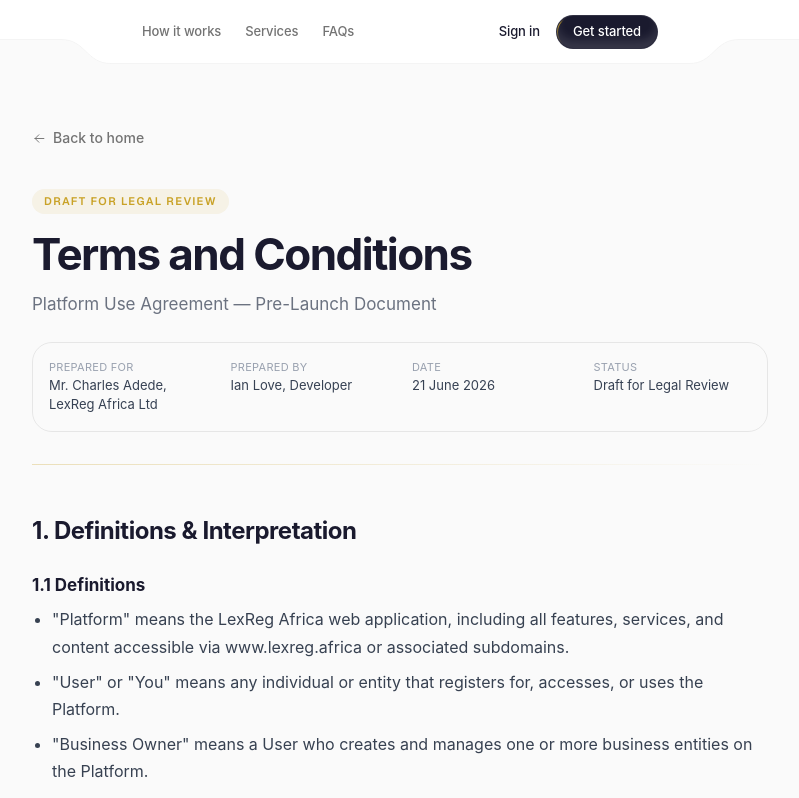
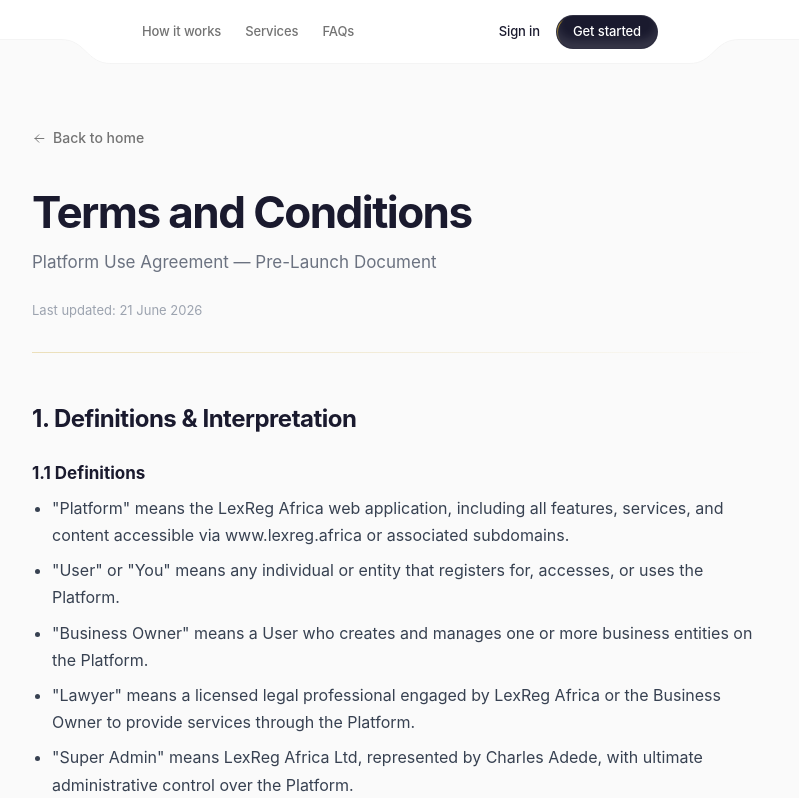
Before and after one commit to lexregafrica/lexregafrica-plartform, a Next.js app: page /legal/terms in a window 1280 px wide. Shown: the top 798 px of the page, without its empty margins (240-1039 px from the left). Built offline with nearby package versions, Linux system fonts and the light colour scheme.

Commit message:
fix: simplify legal page header — date only, drop prepared-for/by/status
Co-Authored-By: Claude Sonnet 4.6 <noreply@anthropic.com>

```diff
--- a/components/legal/legal-document.tsx
+++ b/components/legal/legal-document.tsx
@@ -4,7 +4,6 @@ import { NotchNavbar } from '@/components/ui/notch-navbar'
 import type { LegalBlock, LegalDocumentData } from '@/lib/legal/types'
 
 const NAVY = '#1A1A2E'
-const GOLD = '#C9A227'
 
 function Block({ block }: { block: LegalBlock }) {
   if (block.type === 'paragraph') {
@@ -87,13 +86,6 @@ export function LegalDocument({ data, backHref }: { data: LegalDocumentData; bac
         </Link>
 
         <header className="mb-12">
-          <span
-            className="mb-4 inline-flex items-center rounded-full px-3 py-1 text-[11px] font-semibold uppercase tracking-[0.12em]"
-            style={{ background: `${GOLD}18`, color: GOLD }}
-          >
-            {data.status}
-          </span>
-
           <h1
             className="mb-3 leading-tight"
             style={{
@@ -115,27 +107,9 @@ export function LegalDocument({ data, backHref }: { data: LegalDocumentData; bac
             {data.subtitle}
           </p>
 
-          <dl
-            className="grid grid-cols-2 gap-x-6 gap-y-2 rounded-xl border p-4 text-[13px] sm:grid-cols-4"
-            style={{ borderColor: 'rgba(0,0,0,0.08)', fontFamily: 'SF Pro Text, system-ui, sans-serif' }}
-          >
-            <div>
-              <dt className="text-[11px] uppercase tracking-wide text-gray-400">Prepared for</dt>
-              <dd className="text-gray-700">{data.preparedFor}</dd>
-            </div>
-            <div>
-              <dt className="text-[11px] uppercase tracking-wide text-gray-400">Prepared by</dt>
-              <dd className="text-gray-700">{data.preparedBy}</dd>
-            </div>
-            <div>
-              <dt className="text-[11px] uppercase tracking-wide text-gray-400">Date</dt>
-              <dd className="text-gray-700">{data.date}</dd>
-            </div>
-            <div>
-              <dt className="text-[11px] uppercase tracking-wide text-gray-400">Status</dt>
-              <dd className="text-gray-700">{data.status}</dd>
-            </div>
-          </dl>
+          <p className="text-[13px]" style={{ fontFamily: 'SF Pro Text, system-ui, sans-serif', color: '#9ca3af' }}>
+            Last updated: {data.date}
+          </p>
 
           <div className="mt-8 h-px w-full" style={{ background: 'linear-gradient(to right, rgba(201,162,39,0.3), transparent)' }} />
         </header>
```
